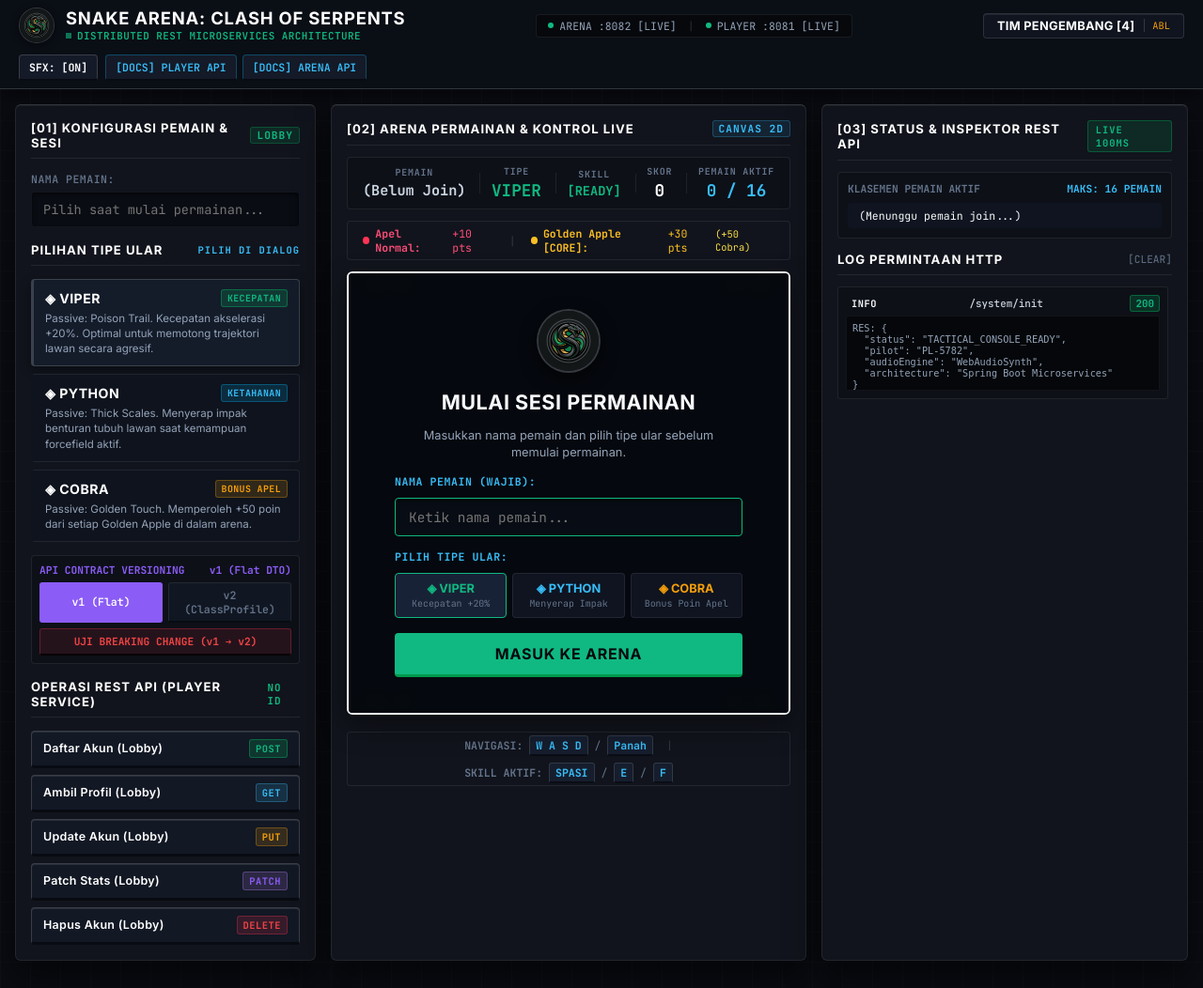
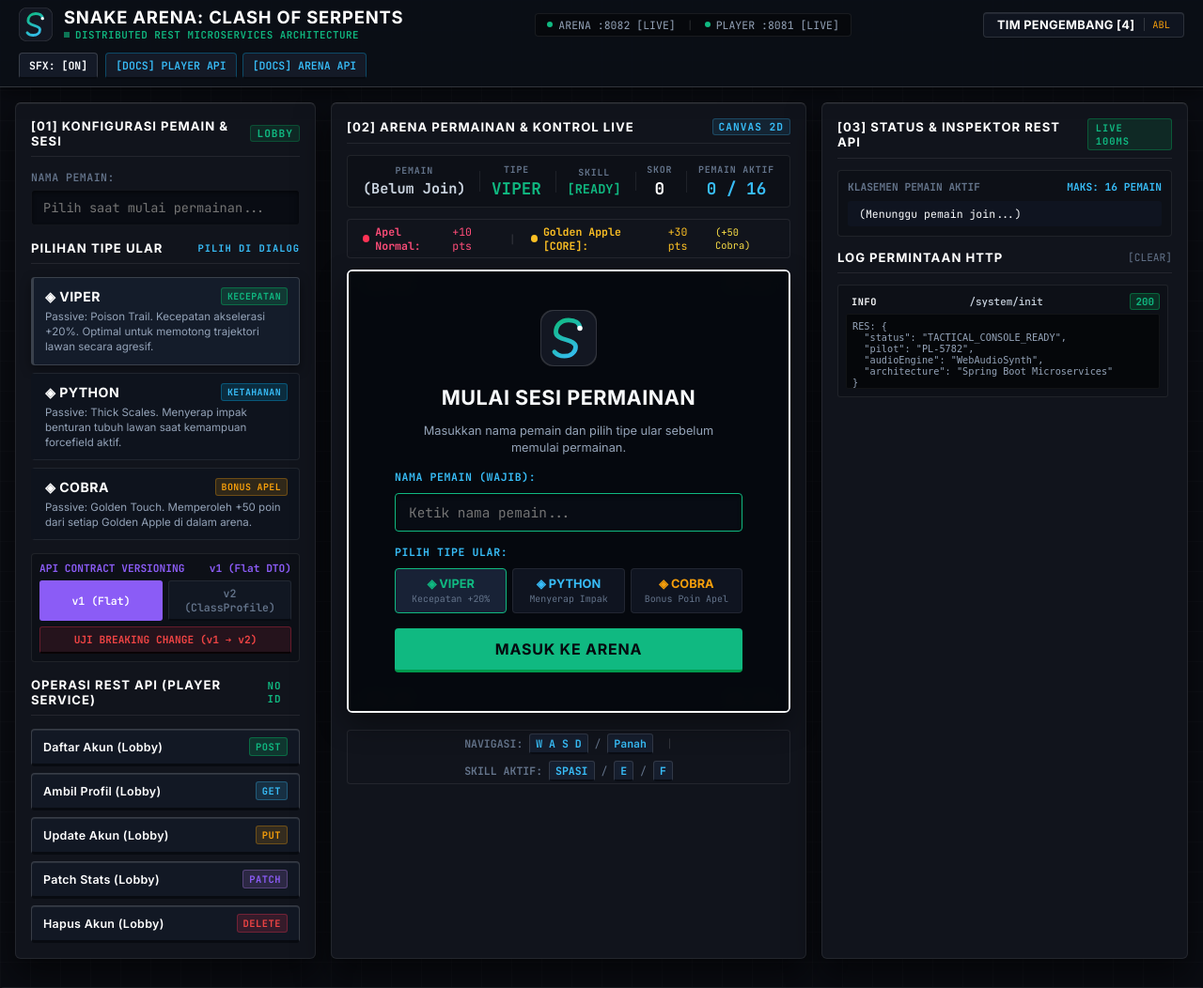
Before and after one commit to ValentinusMarvel/snake-arena-microservices, a Spring Boot app: page / in a window 1280 px wide. Shown: the top 1052 px of the page at 94% size. Run offline with Spring Boot 4, Linux system fonts and the light colour scheme; data that the repository does not hold is empty.

Commit message:
feat(ui): replace raster mascot with minimalist geometric vector logo

```diff
--- a/arena-service/src/main/resources/static/index.html
+++ b/arena-service/src/main/resources/static/index.html
@@ -7,7 +7,7 @@
     <meta http-equiv="Pragma" content="no-cache">
     <meta http-equiv="Expires" content="0">
     <title>Snake Arena: Clash of Serpents | Enterprise Microservices Game</title>
-    <link rel="icon" type="image/jpeg" href="assets/logo.jpg">
+    <link rel="icon" type="image/svg+xml" href="assets/logo.svg">
     <link rel="preconnect" href="https://fonts.googleapis.com">
     <link rel="preconnect" href="https://fonts.gstatic.com" crossorigin>
     <link href="https://fonts.googleapis.com/css2?family=Inter:wght@400;500;600;700&family=JetBrains+Mono:wght@400;500;600;700&display=swap" rel="stylesheet">
@@ -91,41 +91,43 @@
         }
 
         .brand-emblem {
-            width: 38px;
-            height: 38px;
-            border-radius: 50%;
+            width: 36px;
+            height: 36px;
+            border-radius: 8px;
             overflow: hidden;
-            border: 1px solid var(--border-highlight);
-            background: #0f131a;
+            background: transparent;
             display: flex;
             align-items: center;
             justify-content: center;
             flex-shrink: 0;
-            box-shadow: 0 2px 8px rgba(0, 0, 0, 0.4);
+            transition: transform 0.15s ease;
+        }
+
+        .brand-emblem:hover {
+            transform: scale(1.05);
         }
 
         .brand-logo-img {
             width: 100%;
             height: 100%;
-            object-fit: cover;
             display: block;
         }
 
         .overlay-logo-container {
-            width: 68px;
-            height: 68px;
-            border-radius: 50%;
+            width: 60px;
+            height: 60px;
+            border-radius: 12px;
             overflow: hidden;
-            border: 2px solid var(--border-highlight);
-            box-shadow: 0 6px 18px rgba(0, 0, 0, 0.6);
-            margin-bottom: 4px;
-            background: #0f131a;
+            margin-bottom: 6px;
+            background: transparent;
+            display: flex;
+            align-items: center;
+            justify-content: center;
         }
 
         .overlay-logo-img {
             width: 100%;
             height: 100%;
-            object-fit: cover;
             display: block;
         }
 
@@ -1260,7 +1262,7 @@
     <header>
         <div class="brand-container">
             <div class="brand-emblem">
-                <img src="assets/logo.jpg" alt="Snake Arena Logo" class="brand-logo-img">
+                <img src="assets/logo.svg" alt="Snake Arena Logo" class="brand-logo-img">
             </div>
             <div class="brand-title">
                 <h1>SNAKE ARENA: CLASH OF SERPENTS</h1>
@@ -1484,7 +1486,7 @@
                 <!-- Tactical Start / Respawn Screen -->
                 <div class="game-overlay" id="gameOverlay">
                     <div class="overlay-logo-container">
-                        <img src="assets/logo.jpg" alt="Snake Arena Logo" class="overlay-logo-img">
+                        <img src="assets/logo.svg" alt="Snake Arena Logo" class="overlay-logo-img">
                     </div>
                     <h2 id="overlayTitle">MULAI SESI PERMAINAN</h2>
                     <p id="overlaySubtitle" style="color:var(--text-body); font-size:0.8rem; max-width:340px; line-height:1.4;">
```
Also changed, not shown: frontend/index.html (+20 -18 lines), arena-service/src/main/resources/static/assets/logo.jpg (deleted), arena-service/src/main/resources/static/assets/logo.svg (added), frontend/assets/logo.jpg (deleted), frontend/assets/logo.svg (added).
